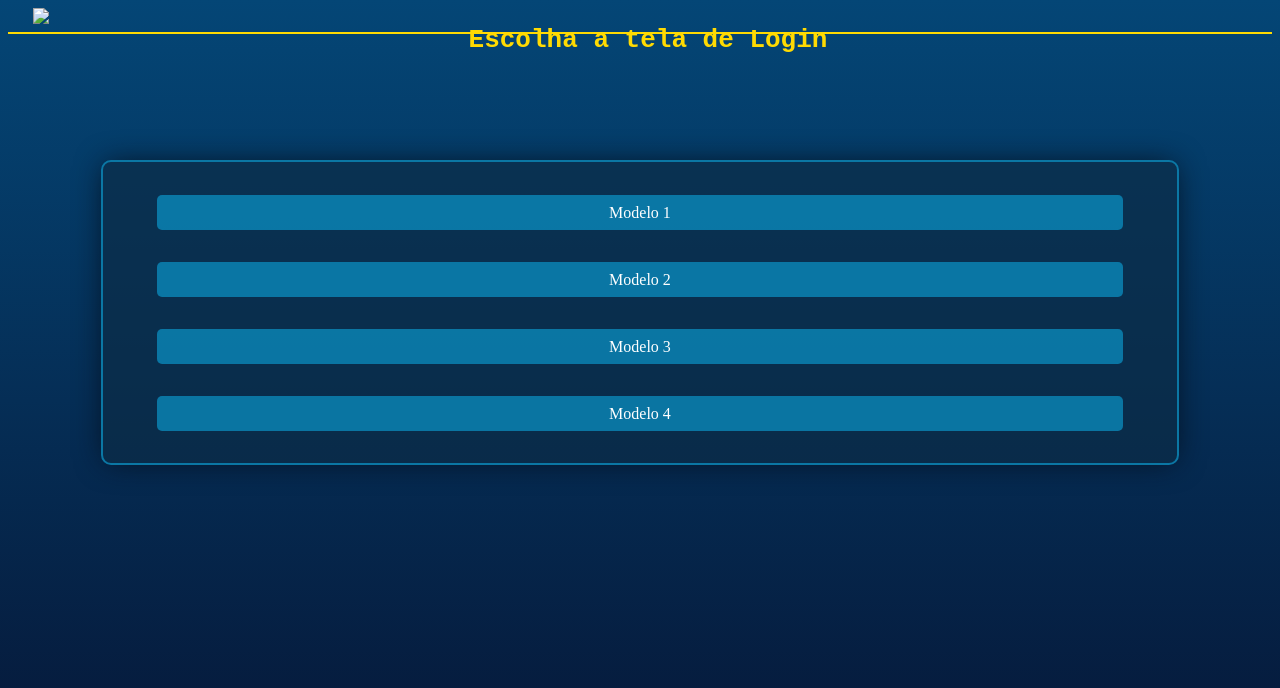
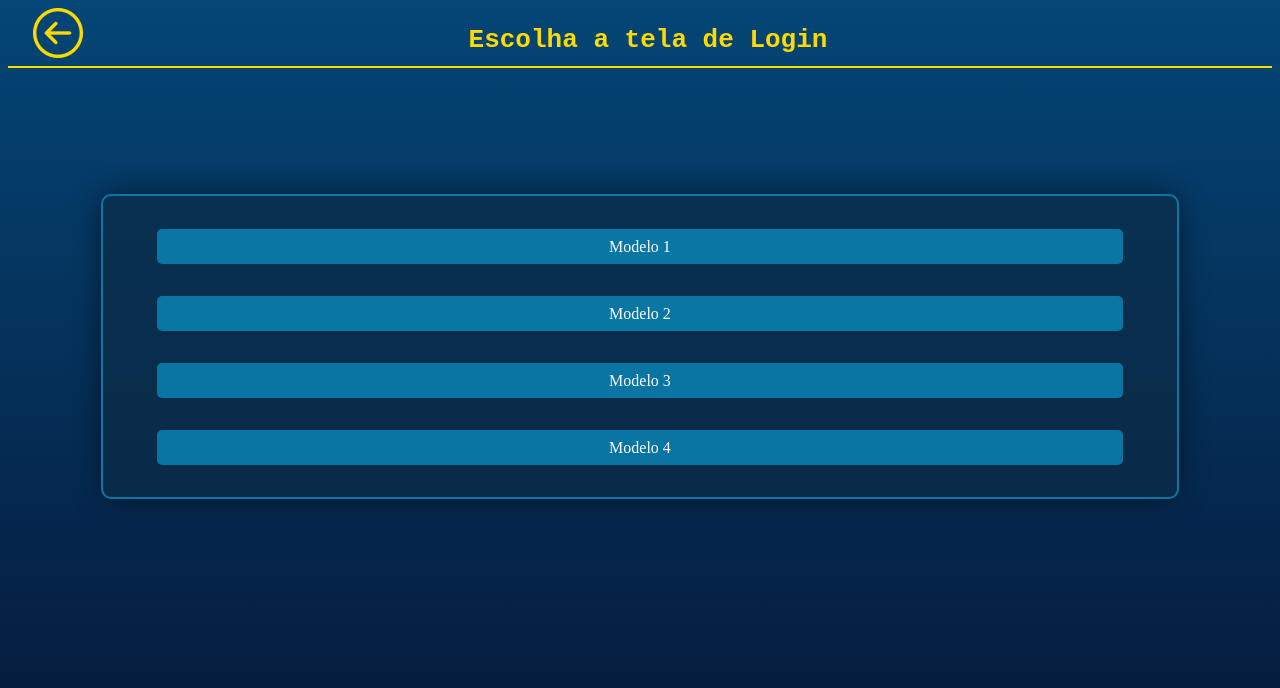
Before and after one commit to Augusto-san/telas-de-login, a plain HTML site: page index.html in a window 1280 px wide. Drawn offline with Linux system fonts and the light colour scheme.

Commit message:
remover underscore no código

```diff
--- a/index.html
+++ b/index.html
@@ -10,7 +10,7 @@
 <body>
 	<header>
 		<h1 id="escolher-modelo">Escolha a tela de Login</h1>
-		<div id="bot-voltar"><img src="_imagens/back.png"></div>
+		<div id="bot-voltar"><img src="imagens/back.png"></div>
 	</header>
 	<hr id="linha">
 
```
